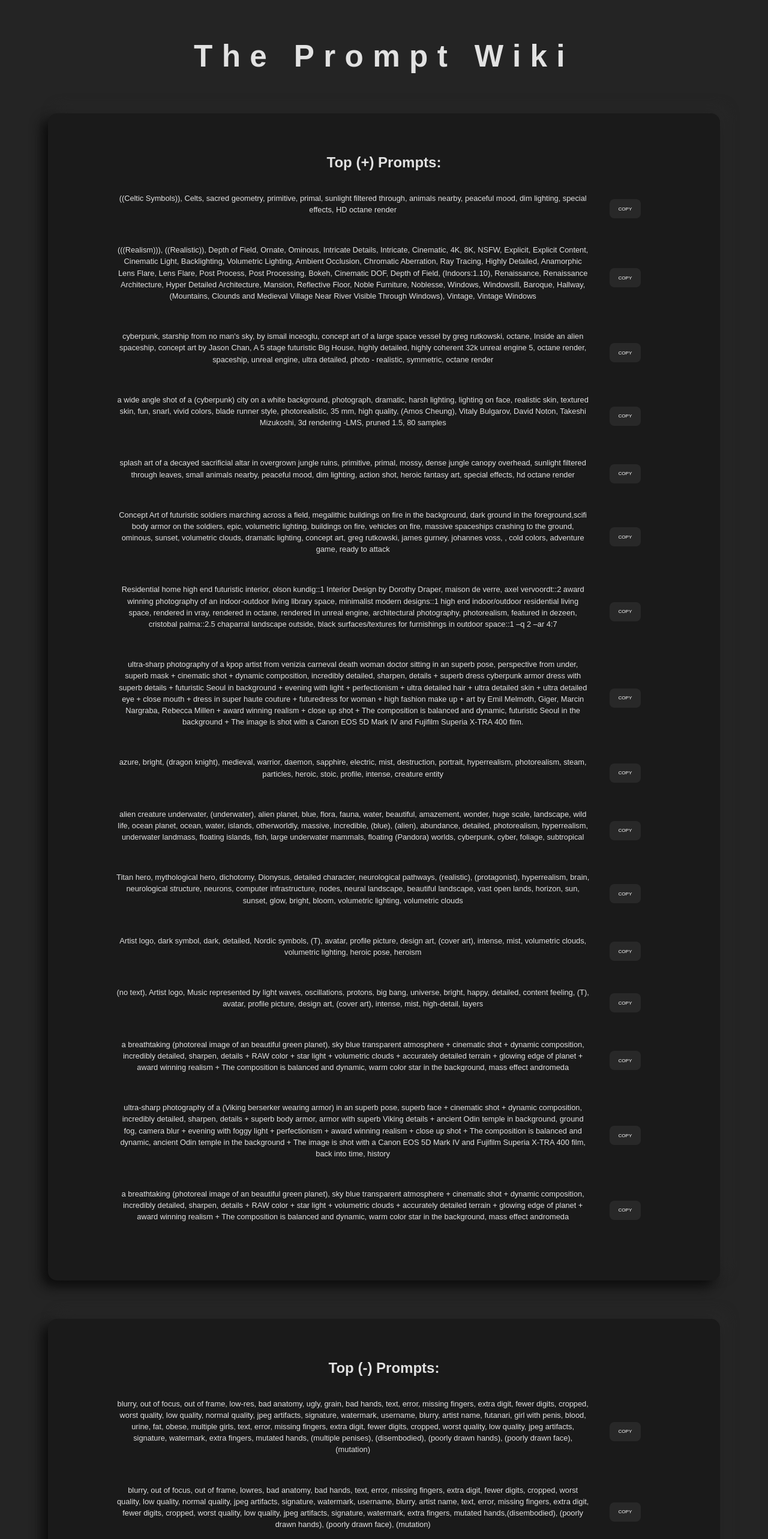
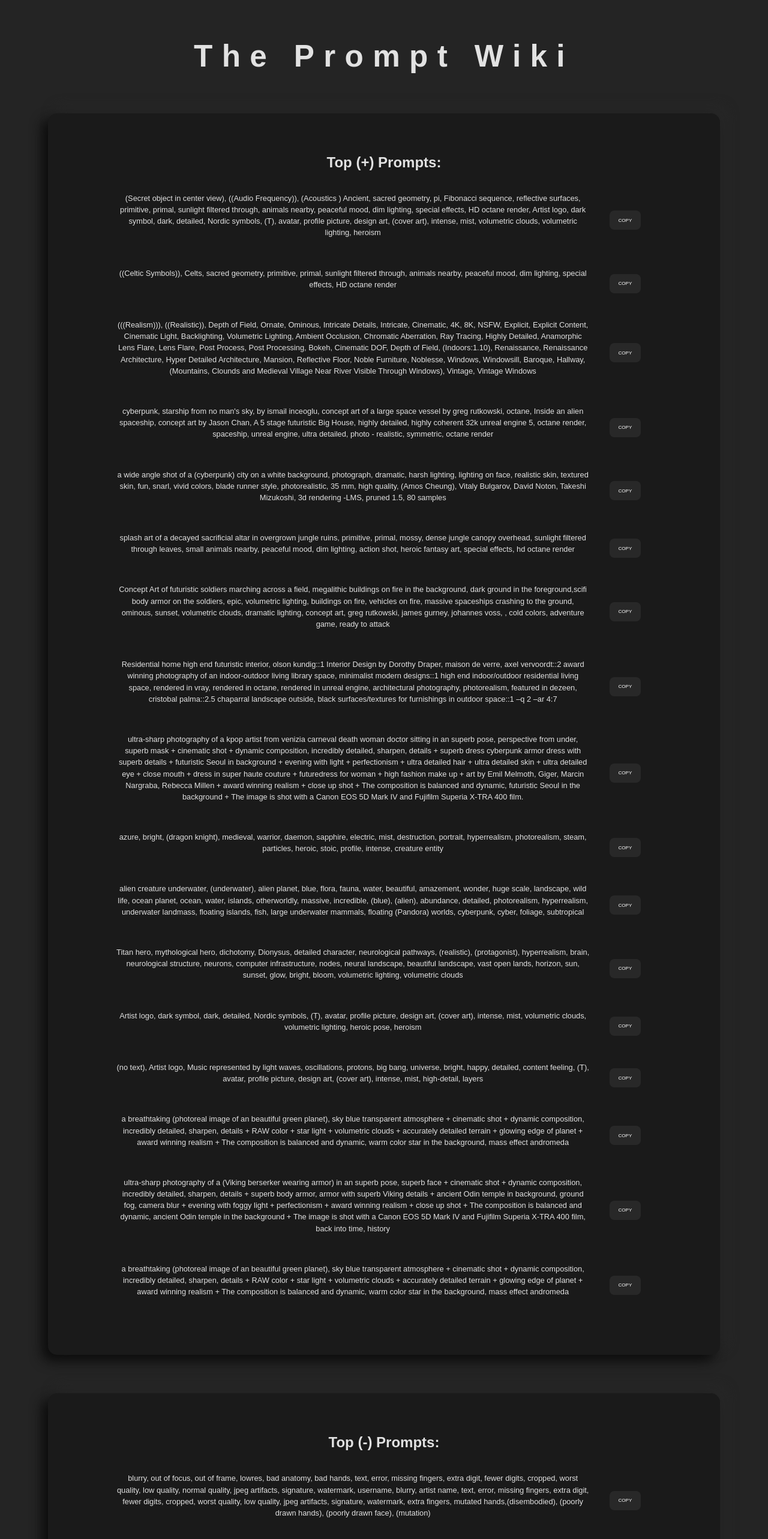
Before and after one commit to tflannagan/PromptWiki, a React (Vite) app in the folder Prompt Wiki/: page / in a window 1280 px wide. Shown: the top 2566 px of the page at 60% size. Built offline with nearby package versions, Linux system fonts and the light colour scheme; a web font is replaced by a local one.

Commit message:
updated prompts

```diff
--- a/Prompt Wiki/src/App.tsx
+++ b/Prompt Wiki/src/App.tsx
@@ -13,6 +13,13 @@ function App() {
         <div className="main-container">
         <blockquote>
         <h2>Top (+) Prompts:</h2>
+
+        <div className="module">
+          <p>(Secret object in center view), ((Audio Frequency)), (Acoustics ) Ancient, sacred geometry, pi, Fibonacci sequence, reflective surfaces, primitive, primal, sunlight filtered through, animals nearby, peaceful mood, dim lighting, special effects, HD octane render, Artist logo, dark symbol, dark, detailed, Nordic symbols, (T), avatar, profile picture, design art, (cover art), intense, mist, volumetric clouds, volumetric lighting, heroism</p>
+            <CopyToClipboard text="(Secret object in center view), ((Audio Frequency)), (Acoustics ) Ancient, sacred geometry, pi, Fibonacci sequence, reflective surfaces, primitive, primal, sunlight filtered through, animals nearby, peaceful mood, dim lighting, special effects, HD octane render, Artist logo, dark symbol, dark, detailed, Nordic symbols, (T), avatar, profile picture, design art, (cover art), intense, mist, volumetric clouds, volumetric lighting, heroism">
+              <button>Copy</button>
+            </CopyToClipboard>
+          </div>
 
         <div className="module">
           <p>((Celtic Symbols)), Celts, sacred geometry, primitive, primal, sunlight filtered through, animals nearby, peaceful mood, dim lighting, special effects, HD octane render</p>
@@ -130,12 +137,7 @@ function App() {
 
         <blockquote>
         <h2>Top (-) Prompts:</h2>
-        <div className="module">
-          <p className="neg">blurry, out of focus, out of frame, low-res, bad anatomy, ugly, grain, bad hands, text, error, missing fingers, extra digit, fewer digits, cropped, worst quality, low quality, normal quality, jpeg artifacts, signature, watermark, username, blurry, artist name, futanari, girl with penis, blood, urine, fat, obese, multiple girls, text, error, missing fingers, extra digit, fewer digits, cropped, worst quality, low quality, jpeg artifacts, signature, watermark, extra fingers, mutated hands, (multiple penises), (disembodied), (poorly drawn hands), (poorly drawn face), (mutation)</p>
-          <CopyToClipboard text="blurry, out of focus, out of frame, low-res, bad anatomy, ugly, grain, bad hands, text, error, missing fingers, extra digit, fewer digits, cropped, worst quality, low quality, normal quality, jpeg artifacts, signature, watermark, username, blurry, artist name, futanari, girl with penis, blood, urine, fat, obese, multiple girls, text, error, missing fingers, extra digit, fewer digits, cropped, worst quality, low quality, jpeg artifacts, signature, watermark, extra fingers, mutated hands, (multiple penises), (disembodied), (poorly drawn hands), (poorly drawn face), (mutation)">
-          <button>COPY</button>
-          </CopyToClipboard>
-        </div>
+
 
         <div className="module">
           <p className="neg">blurry, out of focus, out of frame, lowres, bad anatomy, bad hands, text, error, missing fingers, extra digit, fewer digits, cropped, worst quality, low quality, normal quality, jpeg artifacts, signature, watermark, username, blurry, artist name, text, error, missing fingers, extra digit, fewer digits, cropped, worst quality, low quality, jpeg artifacts, signature, watermark, extra fingers, mutated hands,(disembodied), (poorly drawn hands), (poorly drawn face), (mutation)</p>
```
